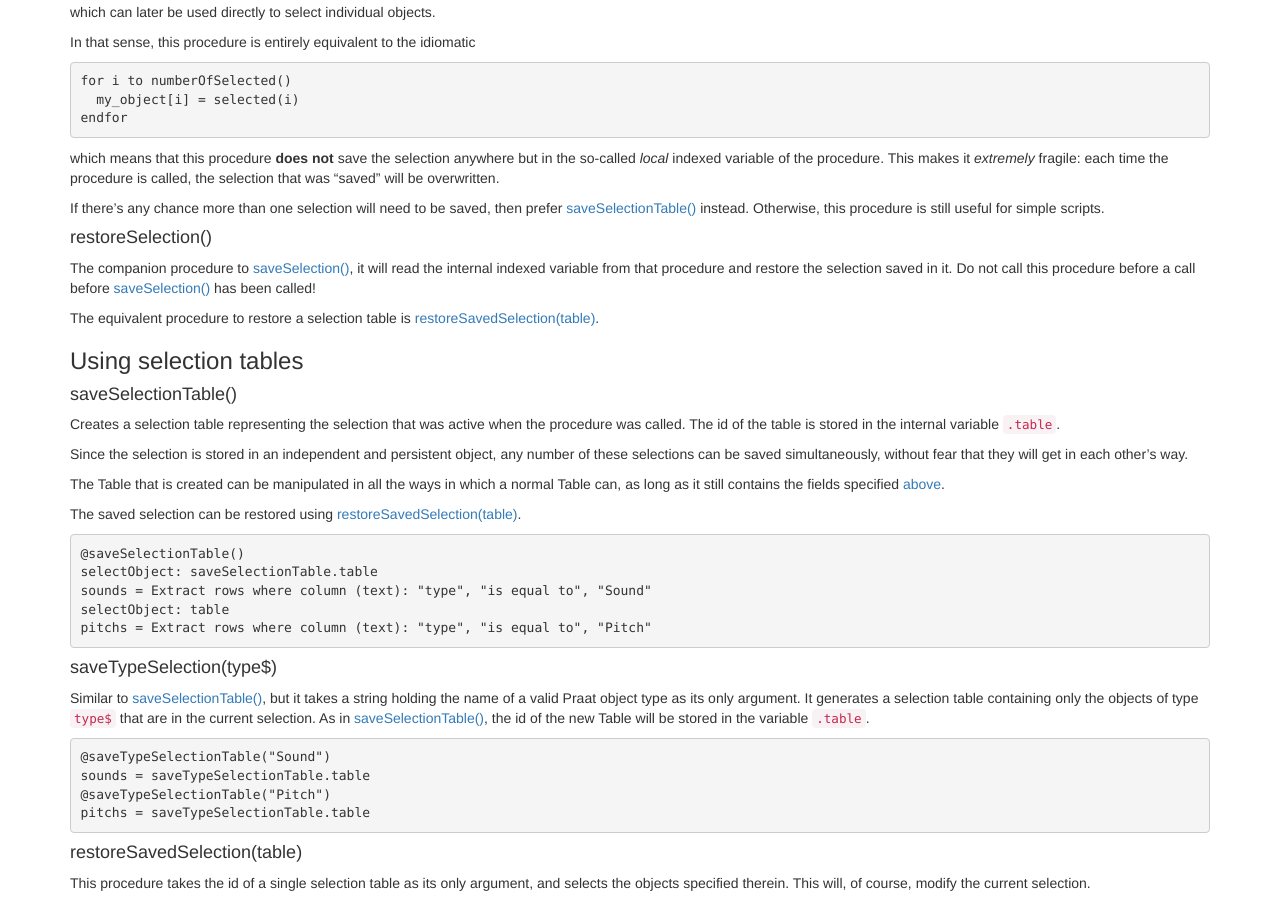
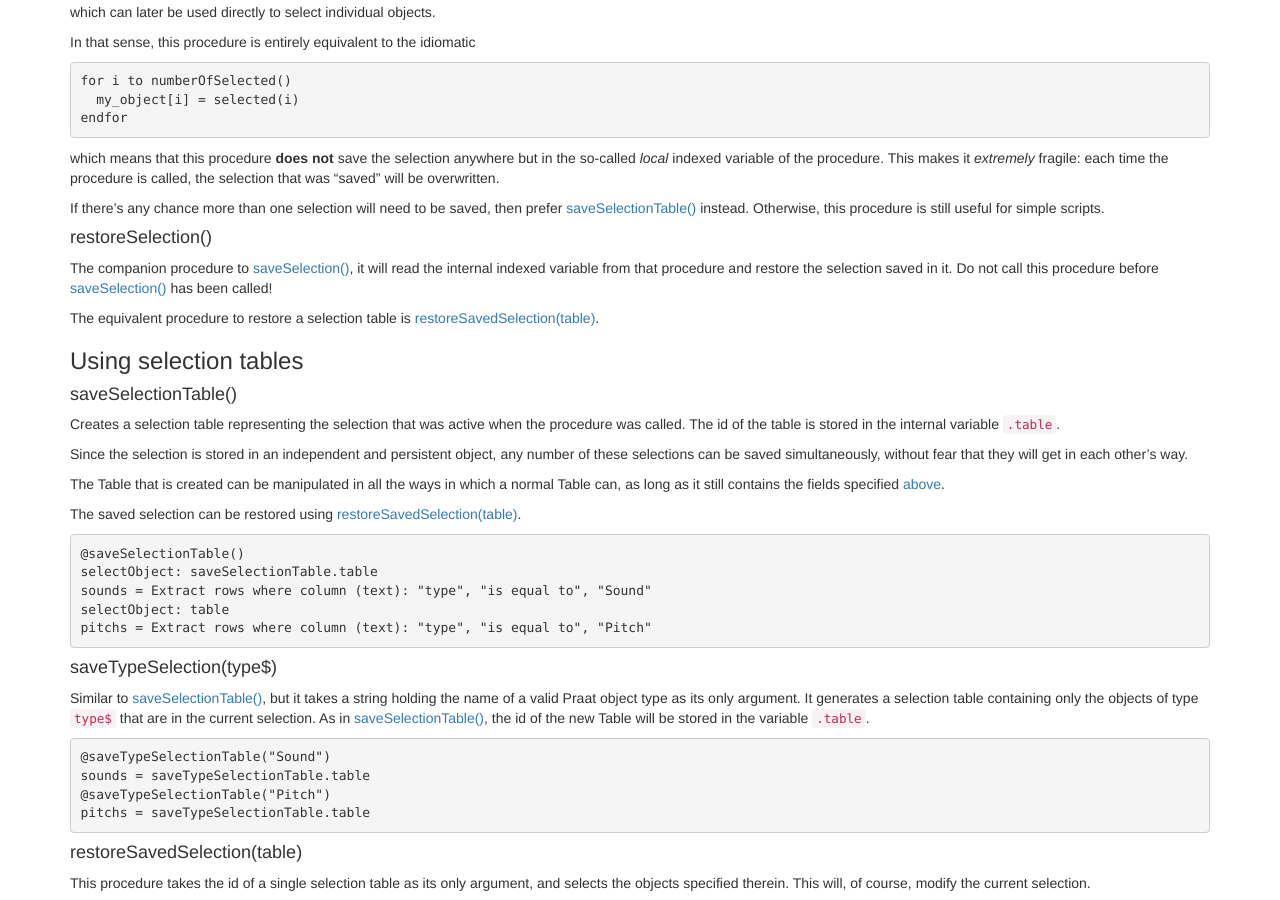
Before and after one commit to jjatria/cpran-www, a Jekyll site: the page built from docs/plugins/selection/index.md, in a window 1280 px wide and 900 px high, scrolled down 1906 px. Built offline with Jekyll 4.4.1, drawn with Linux system fonts in a browser that asks for light colours; nearby versions of some CDN libraries; library files that are not in the unit come from our copies; comment, search, counter and statistics services are not loaded.

Commit message:
Minor typs in documentation

```diff
--- a/docs/plugins/selection/index.md
+++ b/docs/plugins/selection/index.md
@@ -155,8 +155,8 @@ is still useful for simple scripts.
 
 The companion procedure to [saveSelection()](#saveselection), it will read the
 internal indexed variable from that procedure and restore the selection saved
-in it. Do not call this procedure before a call before
-[saveSelection()](#saveselection) has been called!
+in it. Do not call this procedure before [saveSelection()](#saveselection) has
+been called!
 
 The equivalent procedure to restore a selection table is
 [restoreSavedSelection(table)](#restoresavedselection).
```
Also changed, not shown: docs/plugins/utils/index.md (+2 -2 lines).
